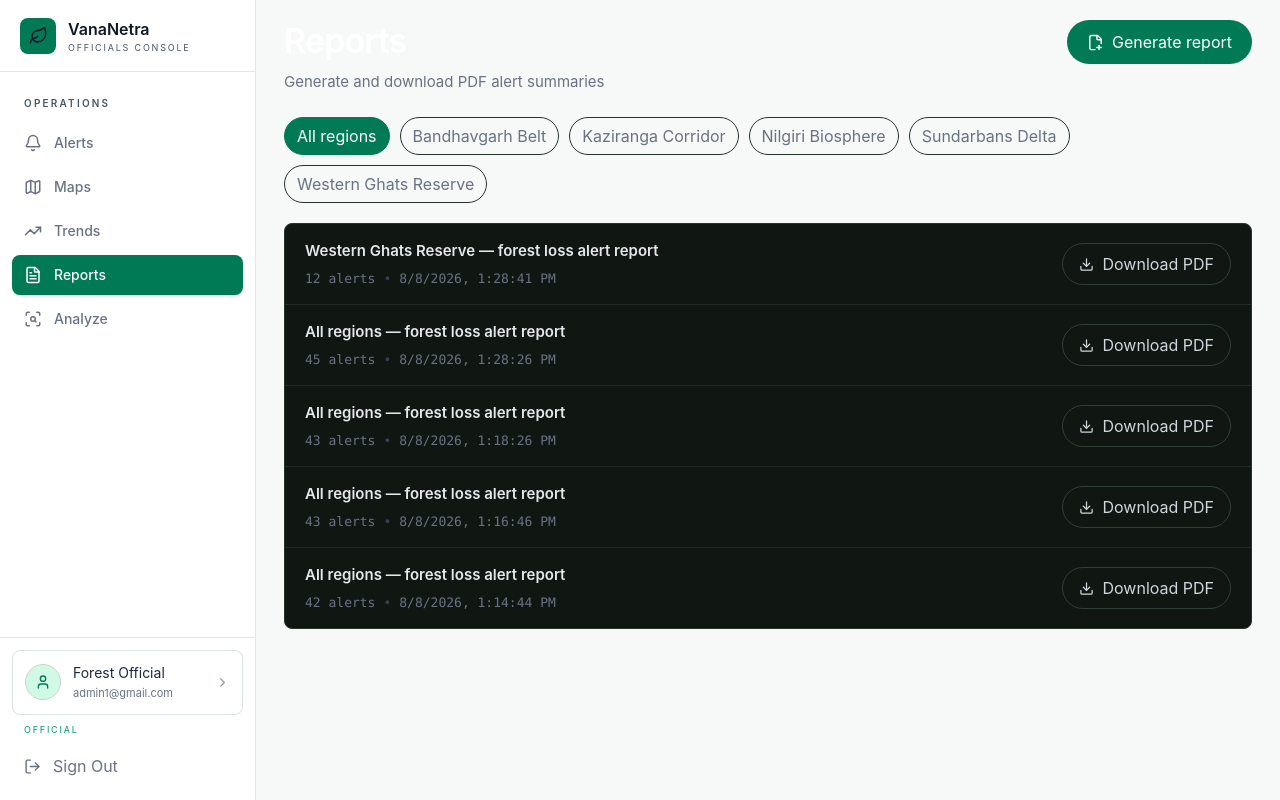
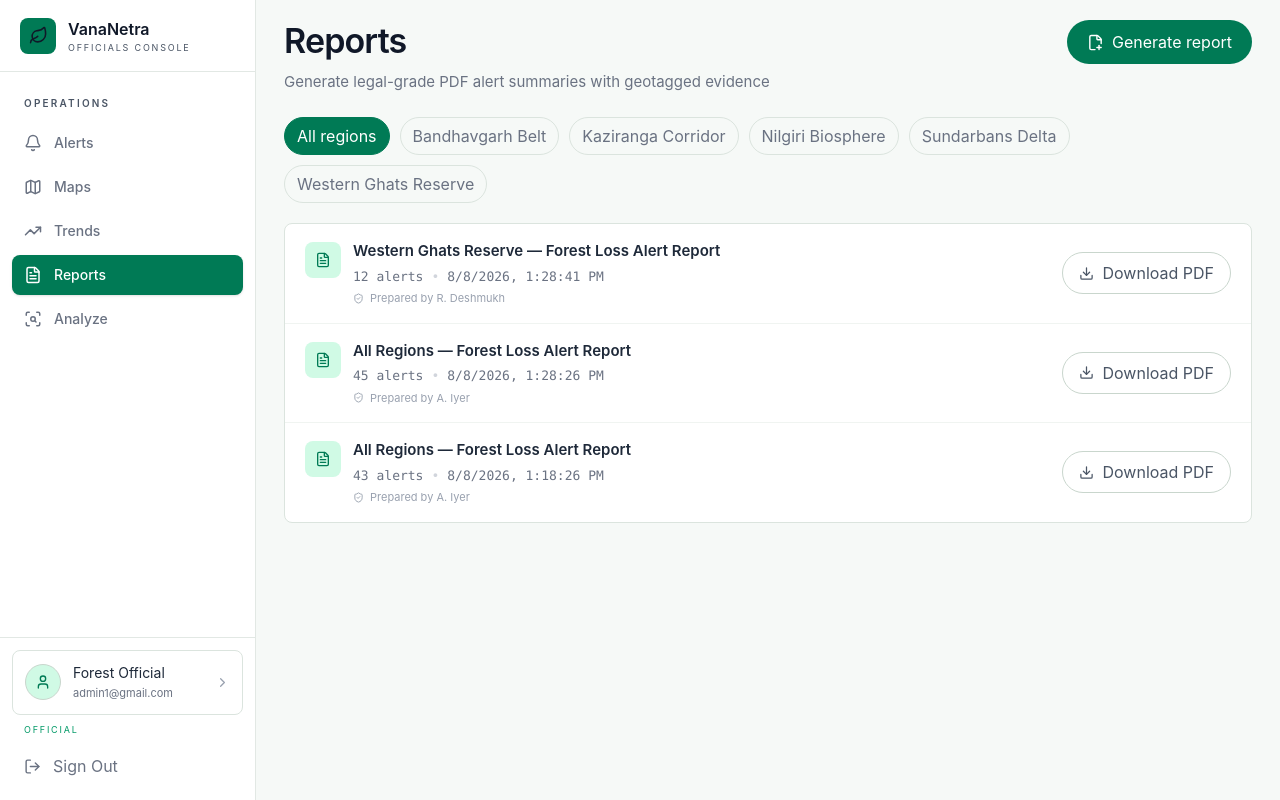
Before and after one commit to omjadhav-dev/VanaNetra, a React (Vite) app in the folder frontend/: page /dashboard/reports in a window 1280 px wide. Built offline with nearby package versions, Linux system fonts and the light colour scheme.

Commit message:
Reports section

```diff
--- a/frontend/src/pages/Reports.jsx
+++ b/frontend/src/pages/Reports.jsx
@@ -1,5 +1,12 @@
 import { useMemo, useState } from "react";
-import { Download, FilePlus2, LoaderCircle } from "lucide-react";
+import { jsPDF } from "jspdf";
+import {
+  Download,
+  FilePlus2,
+  LoaderCircle,
+  FileText,
+  ShieldCheck,
+} from "lucide-react";
 
 const regions = [
   "All regions",
@@ -10,41 +17,67 @@ const regions = [
   "Western Ghats Reserve",
 ];
 
+// Approximate regional coordinates, used to geotag evidence entries.
+const REGION_COORDS = {
+  "Western Ghats Reserve": [15.2993, 74.124],
+  "Kaziranga Corridor": [26.5775, 93.1714],
+  "Sundarbans Delta": [21.9497, 88.9468],
+  "Nilgiri Biosphere": [11.4102, 76.695],
+  "Bandhavgarh Belt": [23.7143, 80.9407],
+};
+
+// Evidence entries backing each generated report. In production these
+// would be pulled from the Alerts collection filtered by region/date range.
+const buildEvidence = (region) => {
+  const pool = [
+    { region: "Western Ghats Reserve", loss: 22.58, area: 959.6, confidence: 97, severity: "Critical", status: "Verified" },
+    { region: "Western Ghats Reserve", loss: 6.89, area: 292.8, confidence: 91, severity: "Medium", status: "Pending" },
+    { region: "Kaziranga Corridor", loss: 17.0, area: 697, confidence: 88, severity: "High", status: "Verified" },
+    { region: "Sundarbans Delta", loss: 9.0, area: 369, confidence: 84, severity: "High", status: "Pending" },
+    { region: "Nilgiri Biosphere", loss: 4.0, area: 164, confidence: 76, severity: "Medium", status: "Resolved" },
+    { region: "Bandhavgarh Belt", loss: 1.8, area: 74, confidence: 80, severity: "Low", status: "Resolved" },
+  ];
+
+  const filtered = region === "All regions" ? pool : pool.filter((e) => e.region === region);
+
+  return filtered.map((entry, idx) => {
+    const [lat, lng] = REGION_COORDS[entry.region];
+    return {
+      ...entry,
+      id: `EV-${String(idx + 1).padStart(3, "0")}`,
+      lat: (lat + idx * 0.01).toFixed(5),
+      lng: (lng + idx * 0.01).toFixed(5),
+    };
+  });
+};
+
 const initialReports = [
   {
-    id: "FW-2026-081",
-    title: "Western Ghats Reserve — forest loss alert report",
+    id: "VN-2026-081",
+    title: "Western Ghats Reserve — Forest Loss Alert Report",
     region: "Western Ghats Reserve",
     alerts: 12,
     date: "8/8/2026, 1:28:41 PM",
+    officer: "R. Deshmukh",
+    designation: "Monitoring Officer, Western Zone",
   },
   {
-    id: "FW-2026-080",
-    title: "All regions — forest loss alert report",
+    id: "VN-2026-080",
+    title: "All Regions — Forest Loss Alert Report",
     region: "All regions",
     alerts: 45,
     date: "8/8/2026, 1:28:26 PM",
+    officer: "A. Iyer",
+    designation: "Senior Monitoring Officer",
   },
   {
-    id: "FW-2026-079",
-    title: "All regions — forest loss alert report",
+    id: "VN-2026-079",
+    title: "All Regions — Forest Loss Alert Report",
     region: "All regions",
     alerts: 43,
     date: "8/8/2026, 1:18:26 PM",
-  },
-  {
-    id: "FW-2026-078",
-    title: "All regions — forest loss alert report",
-    region: "All regions",
-    alerts: 43,
-    date: "8/8/2026, 1:16:46 PM",
-  },
-  {
-    id: "FW-2026-077",
-    title: "All regions — forest loss alert report",
-    region: "All regions",
-    alerts: 42,
-    date: "8/8/2026, 1:14:44 PM",
+    officer: "A. Iyer",
+    designation: "Senior Monitoring Officer",
   },
 ];
 
@@ -63,65 +96,241 @@ function Reports() {
   }, [reports, region]);
 
   /*
-   * Creates a simple downloadable report.
-   *
-   * If you already have jsPDF installed, this function can
-   * be replaced with a real PDF generator.
+   * Generates a professional, legal-grade PDF report: letterhead,
+   * executive summary, methodology, a geotagged evidence table with
+   * per-alert coordinates/severity/confidence/status, and an officer
+   * certification/signature block — suitable for enforcement handoff.
    */
   const downloadReport = (report) => {
-    const content = [
-      "FORESTWATCH",
-      "FOREST LOSS ALERT REPORT",
-      "",
-      `Report ID: ${report.id}`,
-      `Region: ${report.region}`,
-      `Alerts: ${report.alerts}`,
-      `Generated: ${report.date}`,
-      "",
-      "ForestWatch satellite monitoring report.",
-    ].join("\n");
+    const evidence = buildEvidence(report.region);
+    const doc = new jsPDF({ unit: "pt", format: "a4" });
+    const pageWidth = doc.internal.pageSize.getWidth();
+    const margin = 48;
+    let y = 56;
 
-    const blob = new Blob([content], {
-      type: "text/plain",
+    // LETTERHEAD
+    doc.setFillColor(6, 95, 70); // emerald-800
+    doc.rect(0, 0, pageWidth, 6, "F");
+
+    doc.setFont("helvetica", "bold");
+    doc.setFontSize(18);
+    doc.setTextColor(15, 23, 22);
+    doc.text("VANA-NETRA", margin, y);
+
+    doc.setFont("helvetica", "normal");
+    doc.setFontSize(9);
+    doc.setTextColor(90, 100, 96);
+    doc.text("Geospatial Deforestation Monitoring & Reporting Platform", margin, y + 14);
+
+    doc.setFontSize(10);
+    doc.setTextColor(15, 23, 22);
+    doc.text("FOREST LOSS ALERT REPORT", pageWidth - margin, y, { align: "right" });
+    doc.setFontSize(9);
+    doc.setTextColor(90, 100, 96);
+    doc.text(`Report ID: ${report.id}`, pageWidth - margin, y + 14, { align: "right" });
+
+    y += 34;
+    doc.setDrawColor(219, 228, 222);
+    doc.line(margin, y, pageWidth - margin, y);
+    y += 24;
+
+    // METADATA TABLE
+    const meta = [
+      ["Region / scope", report.region],
+      ["Reporting period", "Rolling 30-day monitoring window"],
+      ["Alerts included", String(report.alerts)],
+      ["Generated", report.date],
+      ["Prepared by", `${report.officer} — ${report.designation}`],
+      ["Classification", "Restricted — Official use / enforcement reference"],
+    ];
+
+    doc.setFontSize(10);
+    meta.forEach(([label, value]) => {
+      doc.setFont("helvetica", "bold");
+      doc.setTextColor(70, 82, 76);
+      doc.text(`${label}:`, margin, y);
+      doc.setFont("helvetica", "normal");
+      doc.setTextColor(15, 23, 22);
+      doc.text(String(value), margin + 140, y);
+      y += 16;
     });
 
-    const url = URL.createObjectURL(blob);
+    y += 12;
 
-    const link = document.createElement("a");
-    link.href = url;
-    link.download = `${report.id}.txt`;
+    // EXECUTIVE SUMMARY
+    doc.setFont("helvetica", "bold");
+    doc.setFontSize(12);
+    doc.setTextColor(15, 23, 22);
+    doc.text("Executive Summary", margin, y);
+    y += 16;
 
-    document.body.appendChild(link);
-    link.click();
-    document.body.removeChild(link);
+    const totalArea = evidence.reduce((s, e) => s + e.area, 0).toFixed(1);
+    const avgLoss = (evidence.reduce((s, e) => s + e.loss, 0) / Math.max(evidence.length, 1)).toFixed(2);
+    const criticalCount = evidence.filter((e) => e.severity === "Critical").length;
 
-    URL.revokeObjectURL(url);
+    const summaryText =
+      `This report summarizes ${evidence.length} deforestation alert${evidence.length === 1 ? "" : "s"} ` +
+      `detected across ${report.region === "All regions" ? "all monitored regions" : report.region} during the ` +
+      `reporting period, derived from automated satellite change-detection analysis. A cumulative affected area of ` +
+      `${totalArea} hectares was identified, with an average estimated canopy loss of ${avgLoss}% per alert. ` +
+      `${criticalCount} alert${criticalCount === 1 ? "" : "s"} ${criticalCount === 1 ? "was" : "were"} classified as ` +
+      `Critical severity and warrant immediate field verification. Each entry below includes geotagged coordinates, ` +
+      `model confidence, and current workflow status to support prioritized enforcement action.`;
+
+    doc.setFont("helvetica", "normal");
+    doc.setFontSize(10);
+    doc.setTextColor(50, 60, 56);
+    const summaryLines = doc.splitTextToSize(summaryText, pageWidth - margin * 2);
+    doc.text(summaryLines, margin, y);
+    y += summaryLines.length * 13 + 16;
+
+    // METHODOLOGY
+    doc.setFont("helvetica", "bold");
+    doc.setFontSize(12);
+    doc.setTextColor(15, 23, 22);
+    doc.text("Methodology", margin, y);
+    y += 16;
+
+    const methodText =
+      "Satellite imagery is classified using a land-cover segmentation model, and change detection is performed " +
+      "by comparing sequential imagery of the same coordinates. Severity is derived from percentage canopy loss " +
+      "(Critical \u2265 18%, High \u2265 10%, Medium \u2265 4%, Low < 4%), and each detection carries a model confidence " +
+      "score. Alerts above the configured threshold are escalated and tracked through a five-stage review workflow " +
+      "(Pending \u2192 Under Review \u2192 Verified \u2192 Action Taken \u2192 Resolved), with every transition timestamped " +
+      "and attributed to the acting officer for audit purposes.";
+
+    doc.setFont("helvetica", "normal");
+    doc.setFontSize(10);
+    doc.setTextColor(50, 60, 56);
+    const methodLines = doc.splitTextToSize(methodText, pageWidth - margin * 2);
+    doc.text(methodLines, margin, y);
+    y += methodLines.length * 13 + 20;
+
+    // EVIDENCE TABLE
+    doc.setFont("helvetica", "bold");
+    doc.setFontSize(12);
+    doc.setTextColor(15, 23, 22);
+    doc.text("Geotagged Evidence Log", margin, y);
+    y += 14;
+
+    const colX = [margin, margin + 60, margin + 190, margin + 260, margin + 320, margin + 390, margin + 450];
+    const headers = ["ID", "Region", "Coordinates", "Loss %", "Area (ha)", "Conf.", "Status"];
+
+    const drawTableHeader = () => {
+      doc.setFillColor(240, 244, 241);
+      doc.rect(margin, y - 10, pageWidth - margin * 2, 18, "F");
+      doc.setFont("helvetica", "bold");
+      doc.setFontSize(8);
+      doc.setTextColor(70, 82, 76);
+      headers.forEach((h, i) => doc.text(h, colX[i], y + 2));
+      y += 18;
+    };
+
+    drawTableHeader();
+
+    doc.setFont("helvetica", "normal");
+    doc.setFontSize(8.5);
+
+    evidence.forEach((e) => {
+      if (y > 760) {
+        doc.addPage();
+        y = 56;
+        drawTableHeader();
+      }
+
+      doc.setTextColor(15, 23, 22);
+      doc.text(e.id, colX[0], y);
+      doc.text(e.region, colX[1], y, { maxWidth: 125 });
+      doc.text(`${e.lat}, ${e.lng}`, colX[2], y);
+      doc.text(`${e.loss}%`, colX[3], y);
+      doc.text(String(e.area), colX[4], y);
+      doc.text(`${e.confidence}%`, colX[5], y);
+      doc.text(e.status, colX[6], y);
+      y += 16;
+    });
+
+    y += 20;
+
+    // CERTIFICATION / SIGN-OFF
+    if (y > 700) {
+      doc.addPage();
+      y = 56;
+    }
+
+    doc.setDrawColor(219, 228, 222);
+    doc.line(margin, y, pageWidth - margin, y);
+    y += 24;
+
+    doc.setFont("helvetica", "bold");
+    doc.setFontSize(11);
+    doc.setTextColor(15, 23, 22);
+    doc.text("Officer Certification", margin, y);
+    y += 16;
+
+    doc.setFont("helvetica", "normal");
+    doc.setFontSize(9.5);
+    doc.setTextColor(50, 60, 56);
+    const certText =
+      `I certify that the data contained in this report was generated by the VanaNetra monitoring system from ` +
+      `satellite imagery and reflects the alert records as of the generation timestamp above. This document may be ` +
+      `used to support field verification and enforcement proceedings.`;
+    const certLines = doc.splitTextToSize(certText, pageWidth - margin * 2);
+    doc.text(certLines, margin, y);
+    y += certLines.length * 12 + 30;
+
+    doc.line(margin, y, margin + 200, y);
+    doc.line(pageWidth - margin - 200, y, pageWidth - margin, y);
+    y += 12;
+    doc.setFontSize(9);
+    doc.text(`${report.officer}`, margin, y);
+    doc.text("Date: _______________", pageWidth - margin - 200, y);
+    y += 12;
+    doc.setTextColor(120, 130, 126);
+    doc.text(report.designation, margin, y);
+    doc.text("Digital / physical signature", pageWidth - margin - 200, y);
+
+    // FOOTER on every page
+    const pageCount = doc.internal.getNumberOfPages();
+    for (let i = 1; i <= pageCount; i++) {
+      doc.setPage(i);
+      doc.setFontSize(8);
+      doc.setTextColor(150, 160, 155);
+      doc.text(
+        `VanaNetra · Confidential monitoring report · Page ${i} of ${pageCount}`,
+        pageWidth / 2,
+        doc.internal.pageSize.getHeight() - 24,
+        { align: "center" }
+      );
+    }
+
+    doc.save(`${report.id}.pdf`);
 
     setNotice("Report downloaded.");
-
-    window.setTimeout(() => {
-      setNotice("");
-    }, 1800);
+    window.setTimeout(() => setNotice(""), 1800);
   };
 
   const generateReport = () => {
     setGenerating(true);
 
     window.setTimeout(() => {
+      const evidence = buildEvidence(region);
+
       const newReport = {
-        id: `FW-2026-${String(reports.length + 82).padStart(3, "0")}`,
+        id: `VN-2026-${String(reports.length + 82).padStart(3, "0")}`,
 
         title:
           region === "All regions"
-            ? "All regions — forest loss alert report"
-            : `${region} — forest loss alert report`,
+            ? "All Regions — Forest Loss Alert Report"
+            : `${region} — Forest Loss Alert Report`,
 
         region,
 
-        alerts:
-          region === "All regions" ? 45 : Math.floor(Math.random() * 20) + 5,
+        alerts: evidence.length,
 
         date: new Date().toLocaleString("en-IN"),
+
+        officer: "You (current officer)",
+        designation: "Monitoring Officer",
       };
 
       setReports((current) => [newReport, ...current]);
@@ -141,17 +350,17 @@ function Reports() {
       h-full + min-h-0 + overflow-hidden
       keeps the Reports page inside the dashboard viewport.
     */
-    <div className="h-full min-h-0 overflow-hidden px-5 py-5 lg:px-7">
+    <div className="h-full min-h-0 overflow-hidden bg-[#f6f9f7] px-5 py-5 lg:px-7">
       <div className="mx-auto flex h-full min-h-0 max-w-[1390px] flex-col">
         {/* HEADER */}
         <div className="flex shrink-0 items-start justify-between gap-5">
           <div>
-            <h1 className="text-[34px] font-semibold leading-tight tracking-tight text-white">
+            <h1 className="text-[34px] font-semibold leading-tight tracking-tight text-gray-900">
               Reports
             </h1>
 
             <p className="mt-2 text-[15px] text-gray-500">
-              Generate and download PDF alert summaries
+              Generate legal-grade PDF alert summaries with geotagged evidence
             </p>
           </div>
 
@@ -160,23 +369,7 @@ function Reports() {
             type="button"
             onClick={generateReport}
             disabled={generating}
-            className="
-              inline-flex
-              shrink-0
-              items-center
-              gap-2
-              rounded-full
-              bg-emerald-700
-              px-5
-              py-2.5
-              text-sm
-              font-semibold
-              text-white
-              transition
-              hover:bg-emerald-600
-              disabled:cursor-not-allowed
-              disabled:opacity-60
-            "
+            className="inline-flex shrink-0 items-center gap-2 rounded-full bg-emerald-700 px-5 py-2.5 text-sm font-semibold text-white transition hover:bg-emerald-600 disabled:cursor-not-allowed disabled:opacity-60"
           >
             {generating ? (
               <>
@@ -194,23 +387,7 @@ function Reports() {
 
         {/* NOTIFICATION */}
         {notice && (
-          <div
-            className="
-              fixed
-              right-5
-              top-5
-              z-[60]
-              rounded-lg
-              border
-              border-emerald-800
-              bg-[#10251b]
-              px-4
-              py-2.5
-              text-sm
-              text-emerald-300
-              shadow-xl
-            "
-          >
+          <div className="fixed right-5 top-5 z-[60] rounded-lg border border-emerald-200 bg-[#ecfdf5] px-4 py-2.5 text-sm text-emerald-700 shadow-xl">
             {notice}
           </div>
         )}
@@ -222,19 +399,11 @@ function Reports() {
               key={item}
               type="button"
               onClick={() => setRegion(item)}
-              className={`
-                rounded-full
-                border
-                px-3
-                py-1.5
-                text-xs
-                transition
-                ${
+              className={`rounded-full border px-3 py-1.5 text-xs transition ${
                 region === item
                   ? "border-emerald-700 bg-emerald-700 text-white"
-                    : "border-[#26342c] text-gray-500 hover:border-[#496255] hover:text-white"
-                }
-              `}
+                  : "border-[#dbe4de] text-gray-500 hover:border-[#8fab9a] hover:text-gray-900"
+              }`}
             >
               {item}
             </button>
@@ -242,73 +411,42 @@ function Reports() {
         </div>
 
         {/* REPORT LIST */}
-        <div
-          className="
-    mt-5
-    min-h-0
-    flex-1
-    w-full
-    max-w-[1050px]
-    overflow-hidden
-    rounded-lg
-    border
-    border-[#26342c]
-    bg-[#101713]
-  "
-        >
+        <div className="mt-5 min-h-0 w-full max-w-[1050px] flex-1 overflow-hidden rounded-lg border border-[#dbe4de] bg-white">
           <div className="h-full min-h-0 overflow-y-auto overflow-x-hidden">
             {filteredReports.map((report) => (
               <div
                 key={report.id}
-                className="
-                  flex
-                  min-h-[50px]
-                  items-center
-                  justify-between
-                  gap-5
-                  border-b
-                  border-[#202b25]
-                  px-5
-                  py-4
-                  transition
-                  last:border-0
-                  hover:bg-[#141c17]
-                "
+                className="flex min-h-[64px] items-center justify-between gap-5 border-b border-[#f0f4f1] px-5 py-4 transition last:border-0 hover:bg-[#f7faf8]"
               >
                 {/* REPORT INFORMATION */}
+                <div className="flex min-w-0 items-start gap-3">
+                  <div className="mt-0.5 flex h-9 w-9 shrink-0 items-center justify-center rounded-lg bg-emerald-100 text-emerald-700">
+                    <FileText size={16} />
+                  </div>
+
                   <div className="min-w-0">
-                  <h2 className="truncate text-[15px] font-semibold text-gray-200">
+                    <h2 className="truncate text-[15px] font-semibold text-gray-800">
                       {report.title}
                     </h2>
 
-                  <p className="mt-1.5 font-mono text-[13px] text-gray-500">
+                    <p className="mt-1 font-mono text-[13px] text-gray-500">
                       {report.alerts} alerts
-                    <span className="mx-2 text-gray-700">•</span>
+                      <span className="mx-2 text-gray-300">•</span>
                       {report.date}
                     </p>
+
+                    <p className="mt-1 flex items-center gap-1.5 text-[11px] text-gray-400">
+                      <ShieldCheck size={11} />
+                      Prepared by {report.officer}
+                    </p>
+                  </div>
                 </div>
 
                 {/* DOWNLOAD */}
                 <button
                   type="button"
                   onClick={() => downloadReport(report)}
-                  className="
-                    inline-flex
-                    shrink-0
-                    items-center
-                    gap-2
-                    rounded-full
-                    border
-                    border-[#304037]
-                    px-4
-                    py-2
-                    text-xs
-                    text-gray-300
-                    transition
-                    hover:border-emerald-700
-                    hover:bg-[#141c17]
-                    hover:text-white
-                  "
+                  className="inline-flex shrink-0 items-center gap-2 rounded-full border border-[#c9d6cd] px-4 py-2 text-xs text-gray-600 transition hover:border-emerald-700 hover:bg-[#f0f4f1] hover:text-gray-900"
                 >
                   <Download size={15} />
                   Download PDF
```
Lines whose indentation alone changed are shown as unchanged.
